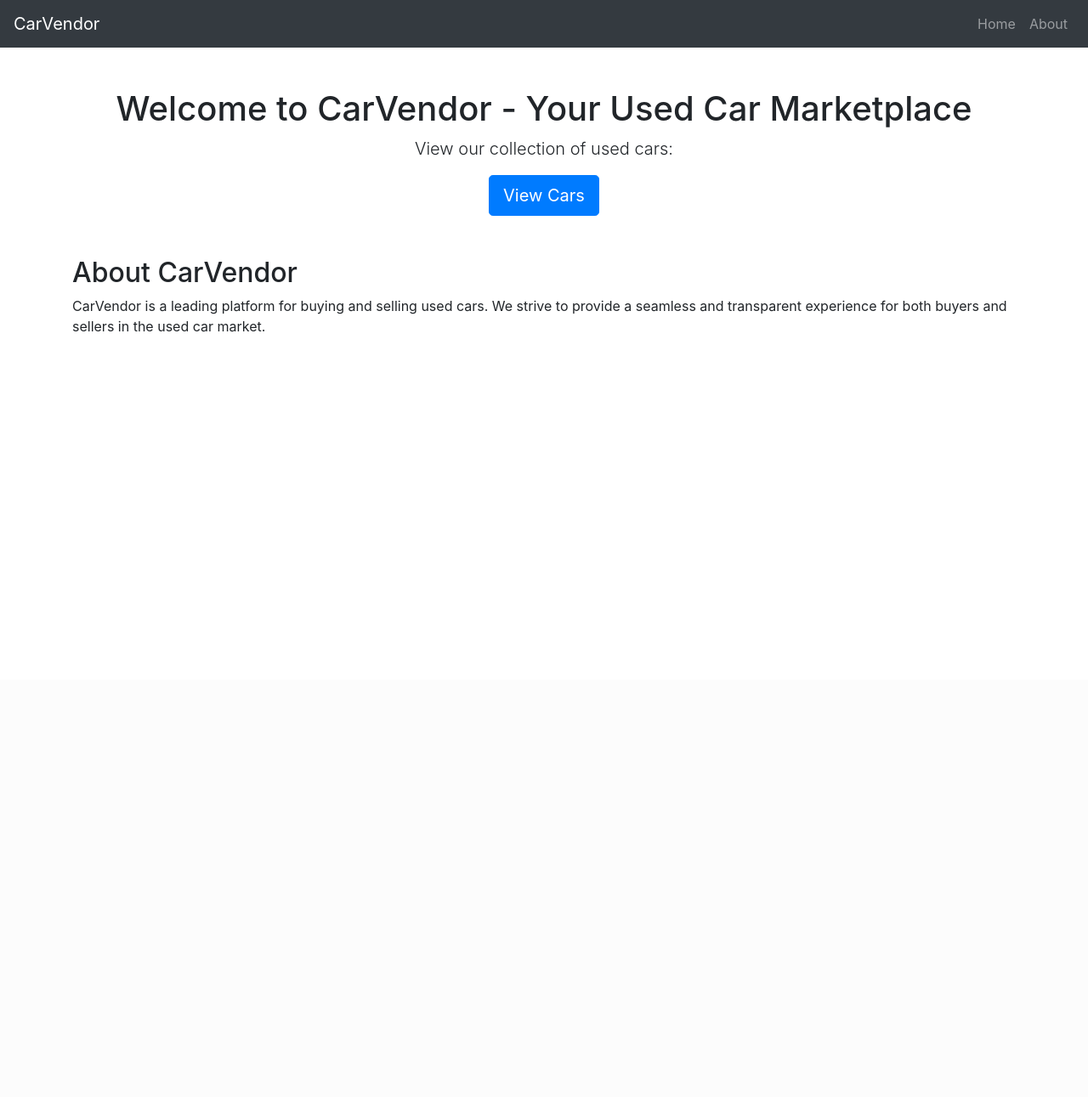
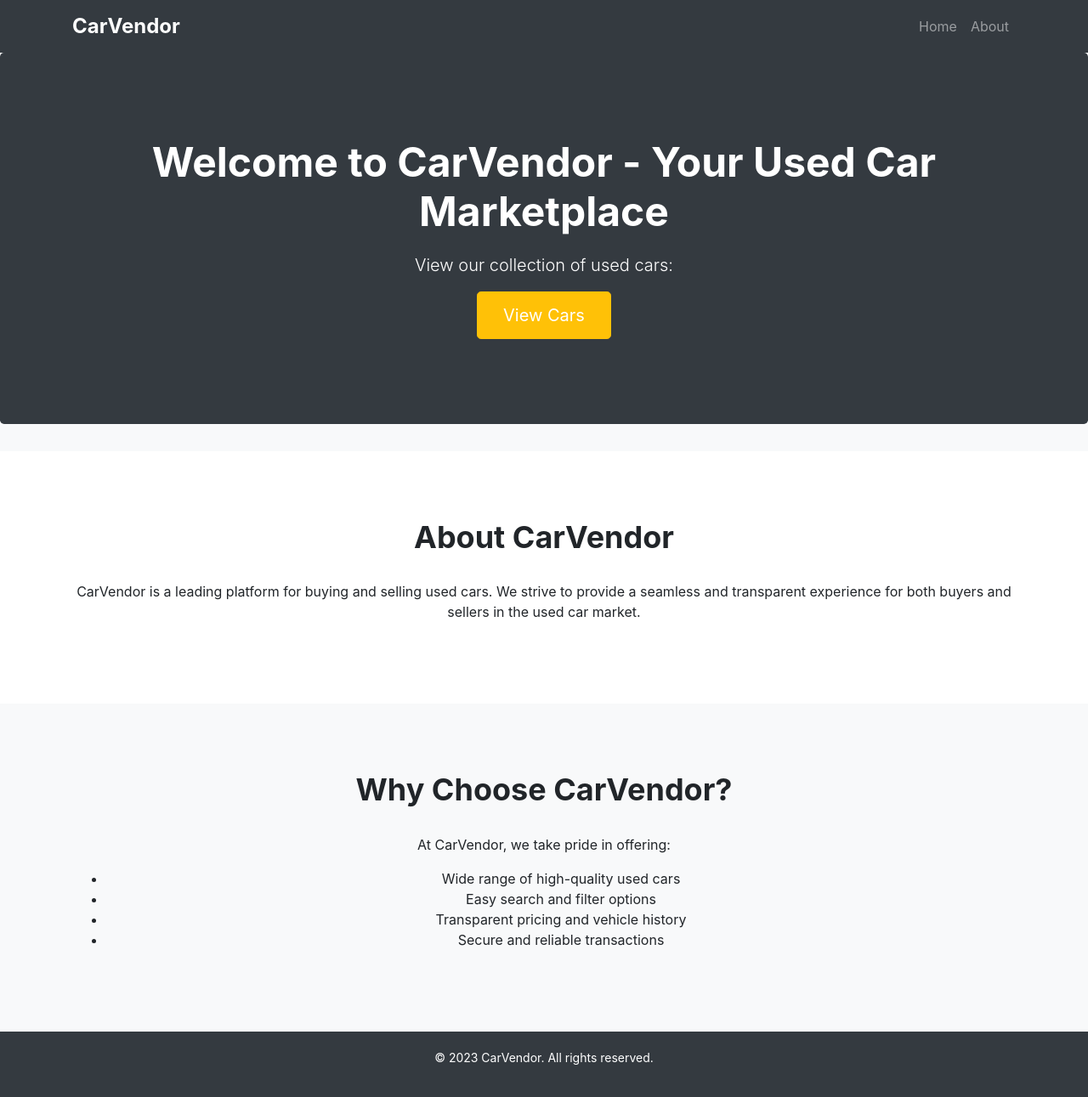
Before and after one commit to JAYAT-24/Project-CarVendor-Django-Sqlite, a Django app: page / in a window 1280 px wide. Shown: the whole page at 85% size. Before the commit the page ends 391 px from the top, so only its background shows below. Run offline with Django 4.2, Linux system fonts and the light colour scheme; some libraries are stand-ins or nearby versions.

Commit message:
frontend update

```diff
--- a/adtfinal/urls.py
+++ b/adtfinal/urls.py
@@ -31,5 +31,6 @@ urlpatterns = [
     path('car_detail/', views.default_car_detail, name='default_car_detail'),  # Add a default car_detail view
     path('car_detail/<int:car_id>/', views.car_detail_by_id, name='car_detail'),  # Updated the URL pattern for car detail with car_id parameter
     path('car_delete/', views.car_delete, name='car_delete'),  # Ensure consistency with trailing slash
+    # path('about/', views.about, name='about')
     # ... other URL patterns ...
 ]
--- /dev/null
+++ b/templates/footer.html
@@ -0,0 +1,5 @@
+<footer class="footer">
+    <div class="container">
+        <p>&copy; 2023 CarVendor. All rights reserved.</p>
+    </div>
+</footer>
--- a/templates/home.html
+++ b/templates/home.html
@@ -1,21 +1,3 @@
-<!DOCTYPE html>
-<!--<html lang="en">-->
-<!--<head>-->
-<!--    <meta charset="UTF-8">-->
-<!--    <title>Home</title>-->
-<!--    <link rel="stylesheet" href="https://maxcdn.bootstrapcdn.com/bootstrap/4.5.2/css/bootstrap.min.css">-->
-<!--    <link rel="stylesheet" href="styles.css">-->
-
-<!--</head>-->
-<!--<body>-->
-<!--    <div class="container mt-5 text-center">-->
-<!--        <h1>Welcome to Used Car Website</h1>-->
-<!--        <p class="lead">View our collection of used cars:</p>-->
-<!--        <a href="{% url 'car_list' %}" class="btn btn-primary btn-lg">View Cars</a>-->
-<!--    </div>-->
-<!--</body>-->
-<!--</html>-->
-
 <!DOCTYPE html>
 <html lang="en">
 <head>
@@ -23,11 +5,103 @@
     <title>Home</title>
     <link rel="stylesheet" href="https://maxcdn.bootstrapcdn.com/bootstrap/4.5.2/css/bootstrap.min.css">
     <link rel="stylesheet" href="styles.css">
+    <style>
+        /* Custom Styles */
+        body {
+            background-color: #f8f9fa;
+        }
 
+        .navbar {
+            background-color: #343a40;
+        }
+
+        .navbar-brand {
+            color: #fff;
+            font-size: 24px;
+            font-weight: bold;
+        }
+
+        .navbar-brand:hover {
+            color: #ffc107;
+        }
+
+        .nav-link {
+            color: #fff;
+        }
+
+        .nav-link:hover {
+            color: #ffc107;
+        }
+
+        .jumbotron {
+            background-color: #343a40;
+            color: #fff;
+            text-align: center;
+            padding: 100px 0;
+        }
+
+        .jumbotron h1 {
+            font-size: 48px;
+            font-weight: bold;
+            margin-bottom: 20px;
+        }
+
+        .jumbotron p {
+            font-size: 20px;
+        }
+
+        .btn-primary {
+            background-color: #ffc107;
+            border-color: #ffc107;
+            font-size: 20px;
+            padding: 12px 30px;
+        }
+
+        .btn-primary:hover {
+            background-color: #e0a800;
+            border-color: #e0a800;
+        }
+
+        .about-section {
+            background-color: #fff;
+            padding: 80px 0;
+            text-align: center;
+        }
+
+        .about-section h2 {
+            font-size: 36px;
+            font-weight: bold;
+            margin-bottom: 30px;
+        }
+
+        .why-choose-section {
+            background-color: #f8f9fa;
+            padding: 80px 0;
+            text-align: center;
+        }
+
+        .why-choose-section h2 {
+            font-size: 36px;
+            font-weight: bold;
+            margin-bottom: 30px;
+        }
+
+        .footer {
+            background-color: #343a40;
+            color: #fff;
+            text-align: center;
+            padding: 20px 0;
+        }
+
+        .footer p {
+            font-size: 14px;
+        }
+    </style>
 </head>
 <body>
     <!-- Navbar -->
-    <nav class="navbar navbar-expand-lg navbar-dark bg-dark">
+    <nav class="navbar navbar-expand-lg navbar-dark">
+        <div class="container">
             <a class="navbar-brand" href="#">CarVendor</a>
             <button class="navbar-toggler" type="button" data-toggle="collapse" data-target="#navbarNav" aria-controls="navbarNav" aria-expanded="false" aria-label="Toggle navigation">
                 <span class="navbar-toggler-icon"></span>
@@ -42,23 +116,47 @@
                     </li>
                 </ul>
             </div>
+        </div>
     </nav>
 
     <!-- Main content -->
-    <div class="container mt-5 text-center">
+    <div class="jumbotron">
+        <div class="container">
             <h1>Welcome to CarVendor - Your Used Car Marketplace</h1>
             <p class="lead">View our collection of used cars:</p>
             <a href="{% url 'car_list' %}" class="btn btn-primary btn-lg">View Cars</a>
         </div>
+    </div>
 
     <!-- About section -->
-    <div class="container mt-5" id="about">
+    <div class="about-section">
+        <div class="container">
             <h2>About CarVendor</h2>
             <p>CarVendor is a leading platform for buying and selling used cars. We strive to provide a seamless and transparent experience for both buyers and sellers in the used car market.</p>
             <!-- Add more content here as needed -->
         </div>
+    </div>
 
-    <!-- Add any additional sections or content as needed -->
+    <!-- Why Choose CarVendor section -->
+    <div class="why-choose-section">
+        <div class="container">
+            <h2>Why Choose CarVendor?</h2>
+            <p>At CarVendor, we take pride in offering:</p>
+            <ul>
+                <li>Wide range of high-quality used cars</li>
+                <li>Easy search and filter options</li>
+                <li>Transparent pricing and vehicle history</li>
+                <li>Secure and reliable transactions</li>
+            </ul>
+        </div>
+    </div>
+
+    <!-- Footer -->
+    <footer class="footer">
+        <div class="container">
+            <p>&copy; 2023 CarVendor. All rights reserved.</p>
+        </div>
+    </footer>
 
     <!-- Bootstrap and other scripts -->
     <script src="https://code.jquery.com/jquery-3.5.1.slim.min.js"></script>
```
Also changed, not shown: template/car_confirm_delete.html (deleted, +0 -18 lines), template/car_detail.html (deleted, +0 -23 lines), template/car_form.html (deleted, +0 -39 lines), template/car_list.html (deleted, +0 -42 lines), template/home.html (deleted, +0 -17 lines), template/style.css (deleted, +0 -34 lines), templates/about.html (added, +50 -0 lines), templates/header.html (added, +18 -0 lines), templates/style.css (+73 -17 lines). Lines whose indentation alone changed are shown as unchanged.
